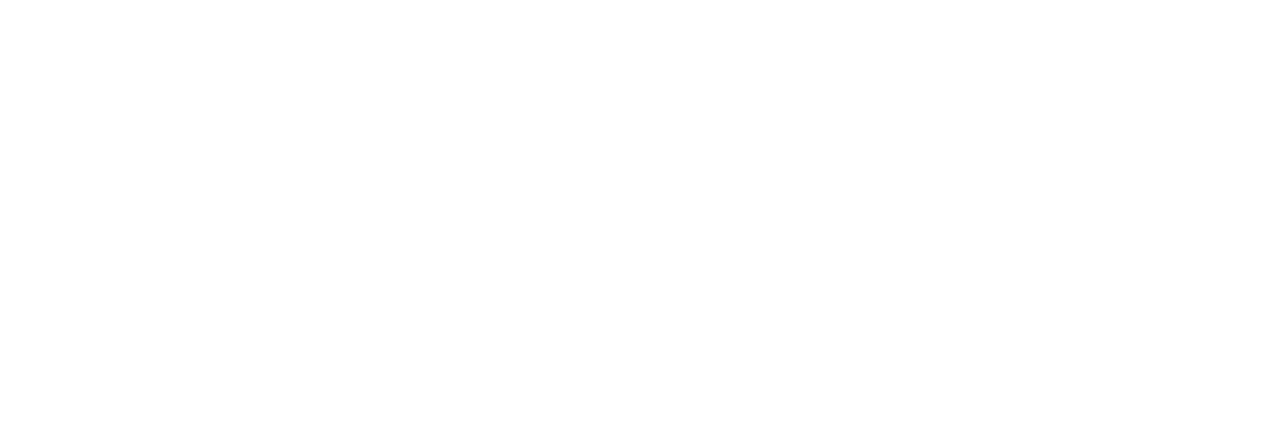
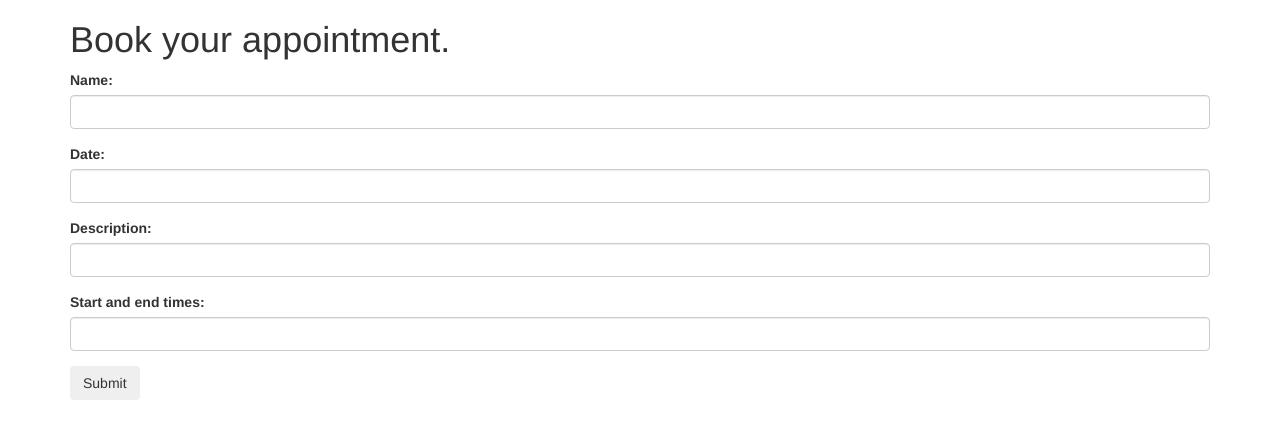
Before and after one commit to brussell36/appointment-site, a plain HTML site: page index.html in a window 1280 px wide. Drawn offline with Linux system fonts and the light colour scheme.

Commit message:
add entry fields and submit button
Co-authored-by: Ben Russell <benjaminrussell36@gmail.com>

```diff
--- a/index.html
+++ b/index.html
@@ -8,6 +8,27 @@
   <title>Document</title>
 </head>
 <body>
-
+  <div class="container">
+    <h1>Book your appointment.</h1>
+    <form id="">
+      <div class="form-group"">
+        <label for="name">Name:</label>
+        <input id="name" type="text" class="form-control">
+      </div>
+      <div class="form-group"">
+        <label for="date">Date:</label>
+        <input id="date" type="text" class="form-control">
+      </div>
+      <div class="form-group"">
+        <label for="description">Description:</label>
+        <input id="description" type="text" class="form-control">
+      </div>
+      <div class="form-group"">
+        <label for="start-end">Start and end times:</label>
+        <input id="start-end" type="text" class="form-control">
+      </div>
+      <button class="btn" type="submit">Submit</button>
+    </form>
+  </div>
 </body>
 </html>
--- a/js/scripts.js
+++ b/js/scripts.js
@@ -0,0 +1 @@
+// Business Logic
```
